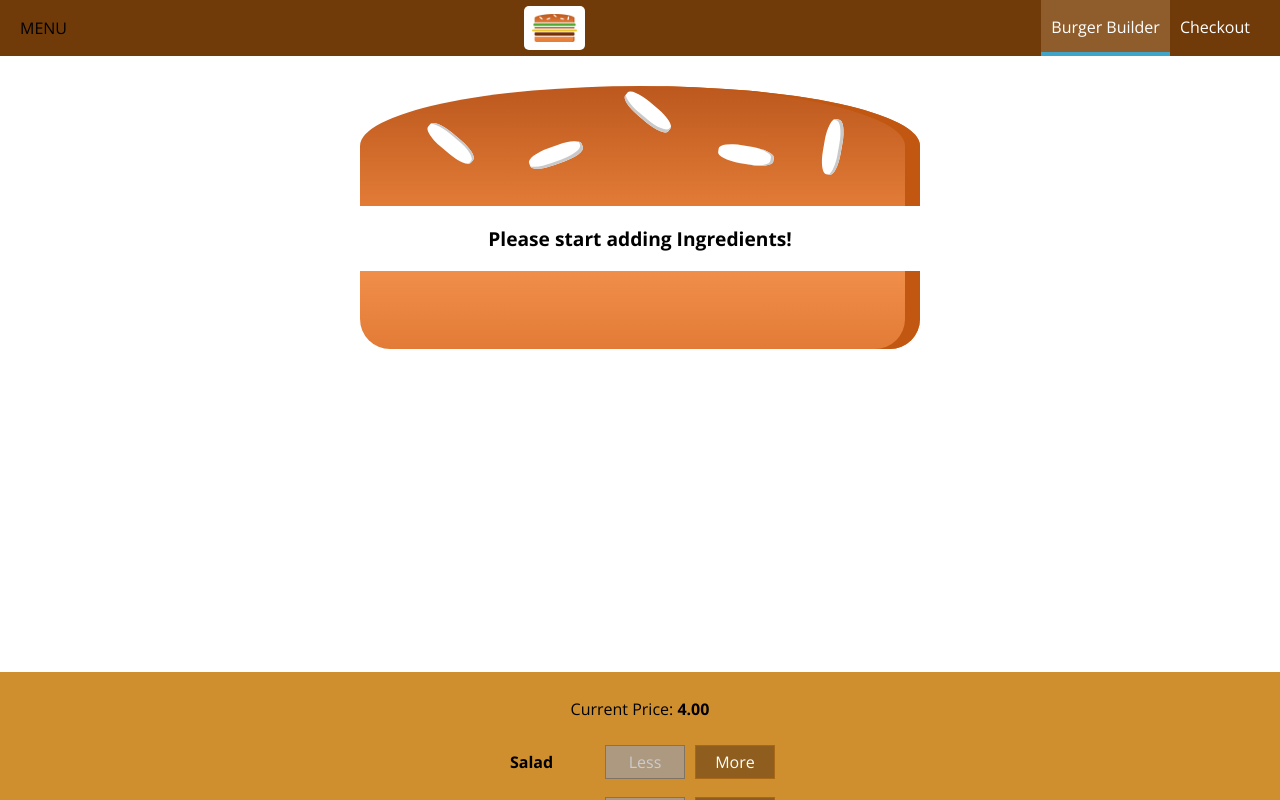
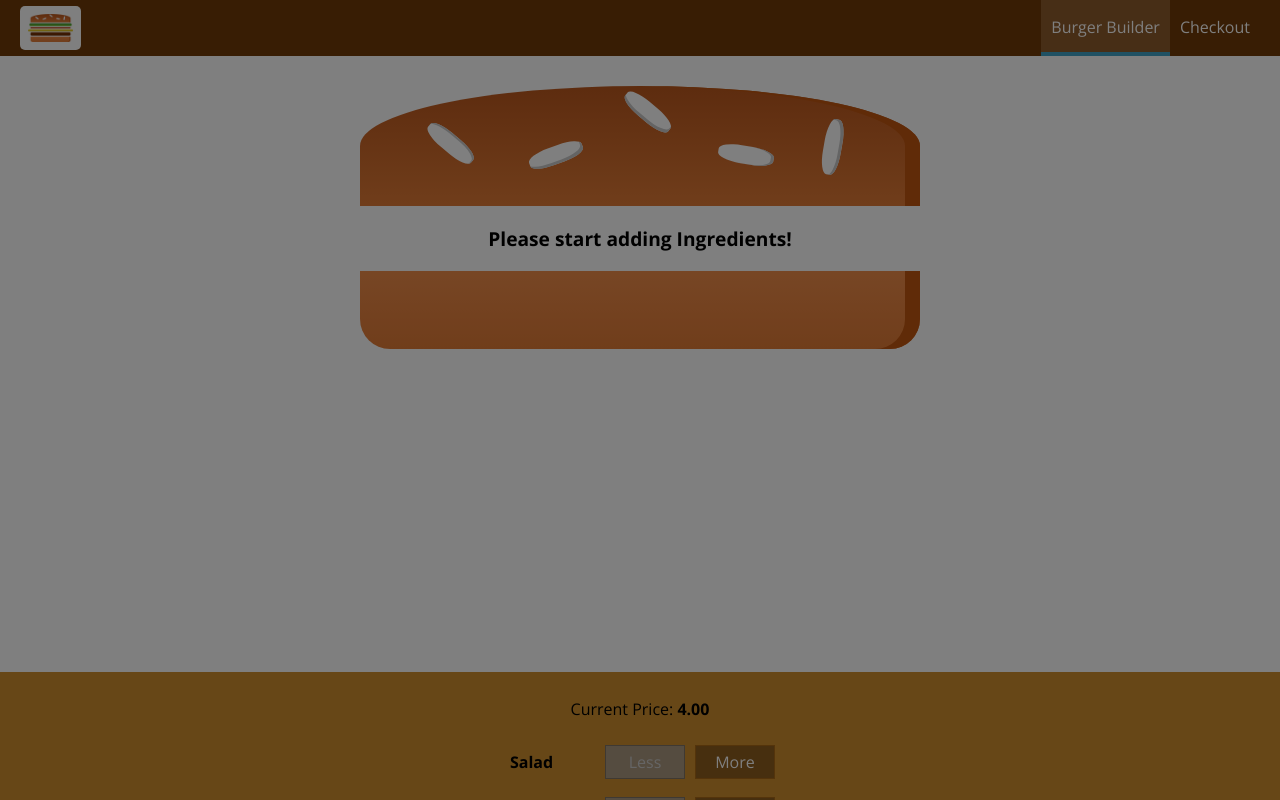
Before and after one commit to awebbdev/burger-builder, a React (Create React App) app: page / in a window 1280 px wide. Shown: the top 800 px of the page. Built offline with nearby package versions, Linux system fonts and the light colour scheme.

Commit message:
Completed Layout work

```diff
--- a/src/components/Layout/Layout.js
+++ b/src/components/Layout/Layout.js
@@ -1,17 +1,32 @@
-import React from 'react';
+import React, { Component } from 'react';
 import Aux from '../../hoc/Auxillary';
 import classes from './Layout.module.css';
 import Toolbar from '../Navigation/Toolbar/Toolbar';
 import SideDrawer from '../Navigation/SideDrawer/SideDrawer';
 
-const layout = ( props ) => (
-    <Aux>
-        <Toolbar />
-        <SideDrawer />
-        <main className={classes.Content}>
-            {props.children}
-        </main>
-    </Aux>
-);
+class layout extends Component {
+    state = {
+        showSideDrawer: true
+    }
+    sideDrawerCloseHandler = () => {
+        this.setState({showSideDrawer: false});
+    }
+    sideDrawerToggleHandler = () => {
+        this.setState((prevState) => {
+            return {showSideDrawer: !prevState.showSideDrawer};
+        });
+    }
+    render() {
+        return (
+            <Aux>
+                <Toolbar drawerToggleClicked={this.sideDrawerToggleHandler} />
+                <SideDrawer open={this.state.showSideDrawer} closed={this.sideDrawerCloseHandler} />
+                <main className={classes.Content}>
+                    {this.props.children}
+                </main>
+            </Aux>
+        );
+    }
+}
 
 export default layout;
--- a/src/components/Logo/Logo.module.css
+++ b/src/components/Logo/Logo.module.css
@@ -7,5 +7,6 @@
 }
 
 .Logo img {
-    height: 100%
+    height: 100%;
+    margin-bottom: 32px;
 }
--- a/src/components/Navigation/NavigationItems/NavigationItem/NavigationItem.module.css
+++ b/src/components/Navigation/NavigationItems/NavigationItem/NavigationItem.module.css
@@ -1,19 +1,39 @@
+.NavigationItem {
+    margin: 10px 0;
+    box-sizing: border-box;
+    display:block;
+    width: 100%;
+}
+
+.NavigationItem a {
+    color: #8F5C2C;
+    text-decoration: none;
+    width: 100%;
+    box-sizing: border-box;
+    display: block;
+}
+
+.NavigationItem a:hover,
+.NavigationItem a:active,
+.NavigationItem a.active {
+    color: #40A4C8;
+}
+
+@media (min-width: 500px ) {
     .NavigationItem {
         margin: 0;
-    box-sizing: border-box;
         display:flex;
         height: 100%;
+        width: auto;
         align-items: center;
     }
 
     .NavigationItem a {
         color: white;
-    text-decoration: none;
         height: 100%;
+        width: auto;
         padding: 16px 10px;
         border-bottom: 4px solid transparent;
-    box-sizing: border-box;
-    display: block;
     }
 
     .NavigationItem a:hover,
@@ -23,3 +43,4 @@
         border-bottom: 4px solid #40A4C8;
         color: white;
     }
+}
--- a/src/components/Navigation/NavigationItems/NavigationItems.module.css
+++ b/src/components/Navigation/NavigationItems/NavigationItems.module.css
@@ -3,6 +3,13 @@
     padding: 0;
     list-style: none;
     display: flex;
+    flex-flow: column;
     align-items: center;
     height: 100%;
 }
+
+@media (min-width: 500px) {
+    .NavigationItems {
+        flex-flow:row;
+    }
+}
--- /dev/null
+++ b/src/components/Navigation/SideDrawer/DrawerToggle/DrawerToggle.js
@@ -0,0 +1,12 @@
+import React from 'react';
+import classes from './DrawerToggle.module.css';
+
+const drawerToggle = (props) => (
+    <div className={classes.DrawerToggle} onClick={props.clicked}>
+        <div></div>
+        <div></div>
+        <div></div>
+    </div>
+);
+
+export default drawerToggle;
--- /dev/null
+++ b/src/components/Navigation/SideDrawer/DrawerToggle/DrawerToggle.module.css
@@ -0,0 +1,23 @@
+.DrawerToggle {
+    width: 40px;
+    height: 100%;
+    display: flex;
+    flex-flow: column;
+    justify-content: space-around;
+    align-items: center;
+    padding: 10px 0;
+    box-sizing: border-box;
+    cursor: pointer;
+}
+
+.DrawerToggle div {
+    width: 90%;
+    height: 3px;
+    background-color: white;
+}
+
+@media (min-width: 500px) {
+    .DrawerToggle {
+        display: none;
+    }
+}
--- a/src/components/Navigation/SideDrawer/SideDrawer.js
+++ b/src/components/Navigation/SideDrawer/SideDrawer.js
@@ -2,10 +2,18 @@ import React from 'react';
 import Logo from '../../Logo/Logo';
 import NavigationItems from '../NavigationItems/NavigationItems';
 import classes from './SideDrawer.module.css';
+import Backdrop from '../../UI/Backdrop/Backdrop'
+import Aux from '../../../hoc/Auxillary'
 
 const sideDrawer = (props) => {
+    let attachedClasses = [classes.SideDrawer, classes.Close];
+    if (props.open) {
+        attachedClasses = [classes.SideDrawer, classes.Open]
+    }
     return (
-        <div className={classes.SideDrawer}>
+        <Aux>
+            <Backdrop show={props.open} clicked={props.closed} />
+            <div className={attachedClasses.join(' ')}>
                 <div className={classes.Logo}>
                     <Logo />
                 </div>
@@ -13,6 +21,7 @@ const sideDrawer = (props) => {
                     <NavigationItems />
                 </nav>
             </div>
+        </Aux>
     )
 }
 
--- a/src/components/Navigation/Toolbar/Toolbar.js
+++ b/src/components/Navigation/Toolbar/Toolbar.js
@@ -2,14 +2,17 @@ import React from 'react';
 import classes from './Toolbar.module.css'
 import Logo from '../../Logo/Logo'
 import NavigationItems from '../NavigationItems/NavigationItems'
+import DrawerToggle from '../SideDrawer/DrawerToggle/DrawerToggle';
 
 const toolbar = (props) => (
     <header className={classes.Toolbar}>
-        <div>MENU</div>
+        <DrawerToggle clicked={props.drawerToggleClicked} />
         <div className={classes.Logo}>
             <Logo />
         </div>
-        <NavigationItems />
+        <nav className={classes.DesktopOnly}>
+            <NavigationItems />
+        </nav>
     </header>
 );
 
--- a/src/components/Navigation/Toolbar/Toolbar.module.css
+++ b/src/components/Navigation/Toolbar/Toolbar.module.css
@@ -20,3 +20,9 @@
 .Logo {
     height: 80%;
 }
+
+@media (max-width: 499px){
+    .DesktopOnly{
+        display: none;
+    }
+}
```
Lines whose indentation alone changed are shown as unchanged.
